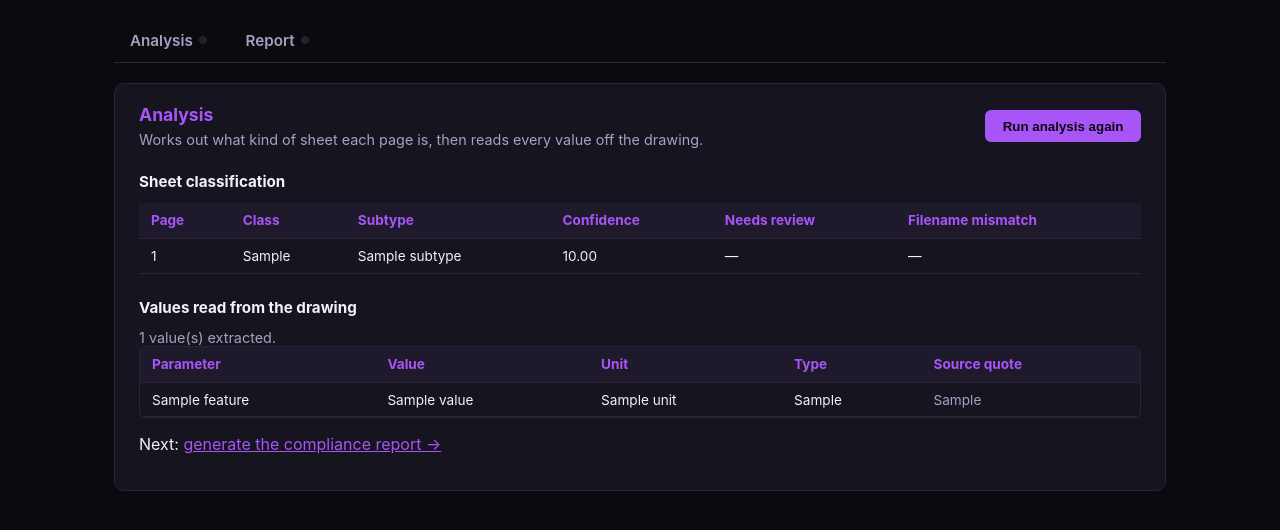
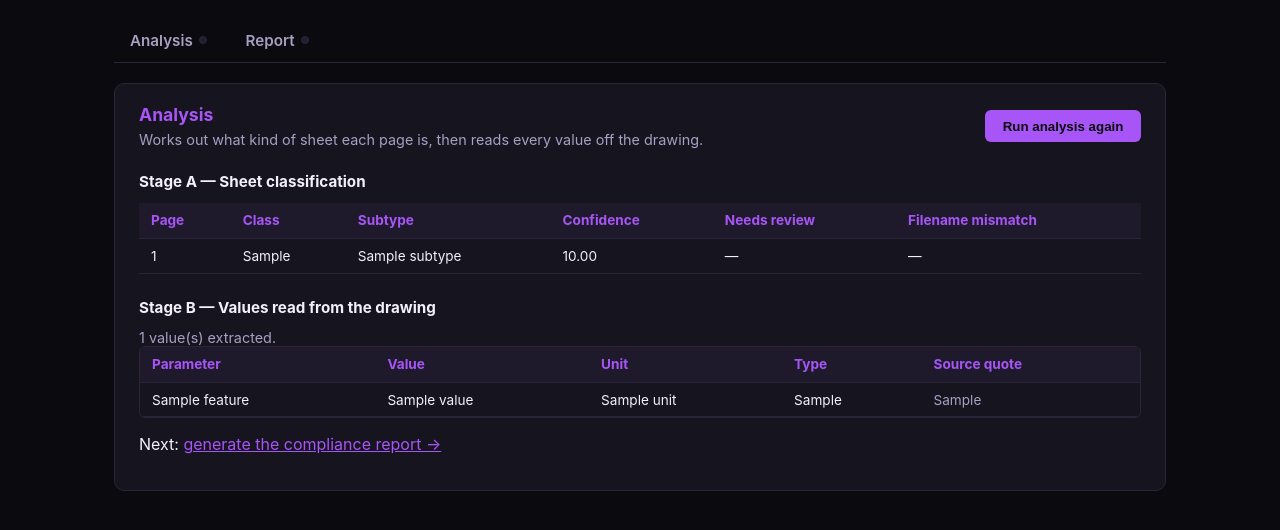
Before and after one commit to Quadribakare/CodeSight, a Flask app: template templates/dashboard.html in a window 1280 px wide. Shown: the part 173-703 px from the top of the page. Run offline with Flask 3, Linux system fonts and the light colour scheme; the template is opened without the code that fills it: most values are stand-ins (such as "Sample title", 1, 10 or a date in 2020); some libraries are stand-ins or nearby versions.

Commit message:
Label the fused sections by stage (A/B/C/D)
The Analysis and Report pages fuse two stages each but didn't say which
subsection corresponds to which stage. Prefixed the four subsection
headings accordingly, in both the report page and the PDF (they share
build_report_sections() so they stay in sync):
- Analysis: "Stage A -- Sheet classification", "Stage B -- Values read
  from the drawing"
- Report: "Stage C -- Where the drawing does not meet the regulations",
  "Stage D -- What the drawing is missing" (the "Points to confirm"
  subsection is part of Stage C's flagged verdicts, not its own stage, so
  it's left unlabelled)

Co-Authored-By: Claude Sonnet 5 <noreply@anthropic.com>

```diff
--- a/src/report.py
+++ b/src/report.py
@@ -218,7 +218,7 @@ def build_report_pdf(filename: str, report: dict[str, Any]) -> bytes:
 
     failures, missing, to_confirm = report["failures"], report["missing"], report["to_confirm"]
 
-    _section_heading(pdf, "1. Where the drawing does not meet the regulations")
+    _section_heading(pdf, "Stage C -- Where the drawing does not meet the regulations")
     if not report["has_c"]:
         _labelled(pdf, "Not checked", "the regulation check has not been run for this drawing.")
     elif not failures:
@@ -230,7 +230,7 @@ def build_report_pdf(filename: str, report: dict[str, Any]) -> bytes:
             ("Source", item.get("source") or ""),
         ])
 
-    _section_heading(pdf, "2. What the drawing is missing")
+    _section_heading(pdf, "Stage D -- What the drawing is missing")
     if missing is None:
         _labelled(pdf, "Not checked", "the missing-items check has not been run for this drawing.")
     elif not missing:
@@ -244,7 +244,7 @@ def build_report_pdf(filename: str, report: dict[str, Any]) -> bytes:
         ])
 
     if to_confirm:
-        _section_heading(pdf, "3. Points to confirm")
+        _section_heading(pdf, "Points to confirm")
         for i, item in enumerate(to_confirm, 1):
             _entry(pdf, i, item, [
                 ("Drawing shows", item["drawing_shows"]),
--- a/templates/dashboard.html
+++ b/templates/dashboard.html
@@ -17,7 +17,7 @@
     </form>
   </div>
 
-  <h3>Sheet classification</h3>
+  <h3>Stage A &mdash; Sheet classification</h3>
   {% if classification %}
     <table class="result-table">
       <thead>
@@ -43,7 +43,7 @@
     <p class="empty">Not run yet.</p>
   {% endif %}
 
-  <h3>Values read from the drawing</h3>
+  <h3>Stage B &mdash; Values read from the drawing</h3>
   {% if features %}
     <p class="stage-summary">{{ features|length }} value(s) extracted.</p>
     <div class="scroll-table">
--- a/templates/report.html
+++ b/templates/report.html
@@ -67,7 +67,7 @@
   </section>
 
   <section class="doc-section">
-    <h3>1. Where the drawing does not meet the regulations</h3>
+    <h3>Stage C &mdash; Where the drawing does not meet the regulations</h3>
     {% if not report.has_c %}
       <p class="doc-note">The regulation check hasn't been run for this drawing.</p>
     {% elif not report.failures %}
@@ -88,7 +88,7 @@
   </section>
 
   <section class="doc-section">
-    <h3>2. What the drawing is missing</h3>
+    <h3>Stage D &mdash; What the drawing is missing</h3>
     {% if report.missing is none %}
       <p class="doc-note">The missing-items check hasn't been run for this drawing.</p>
     {% elif not report.missing %}
@@ -111,7 +111,7 @@
 
   {% if report.to_confirm %}
   <section class="doc-section">
-    <h3>3. Points to confirm</h3>
+    <h3>Points to confirm</h3>
     <p class="doc-note">A regulation touches on these, but it doesn't settle whether the drawing is right.</p>
     <ol class="doc-list">
       {% for item in report.to_confirm %}
```
